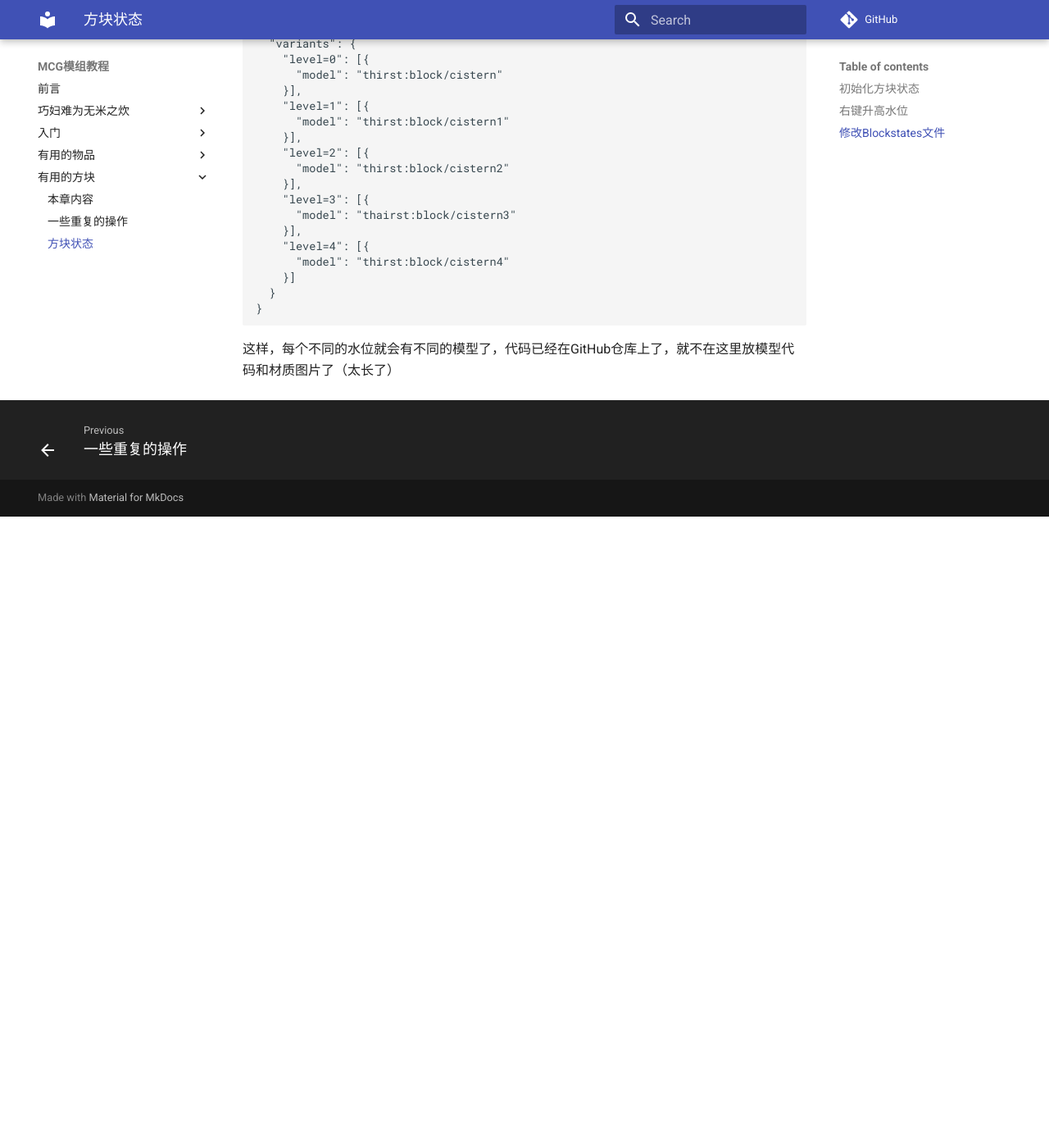
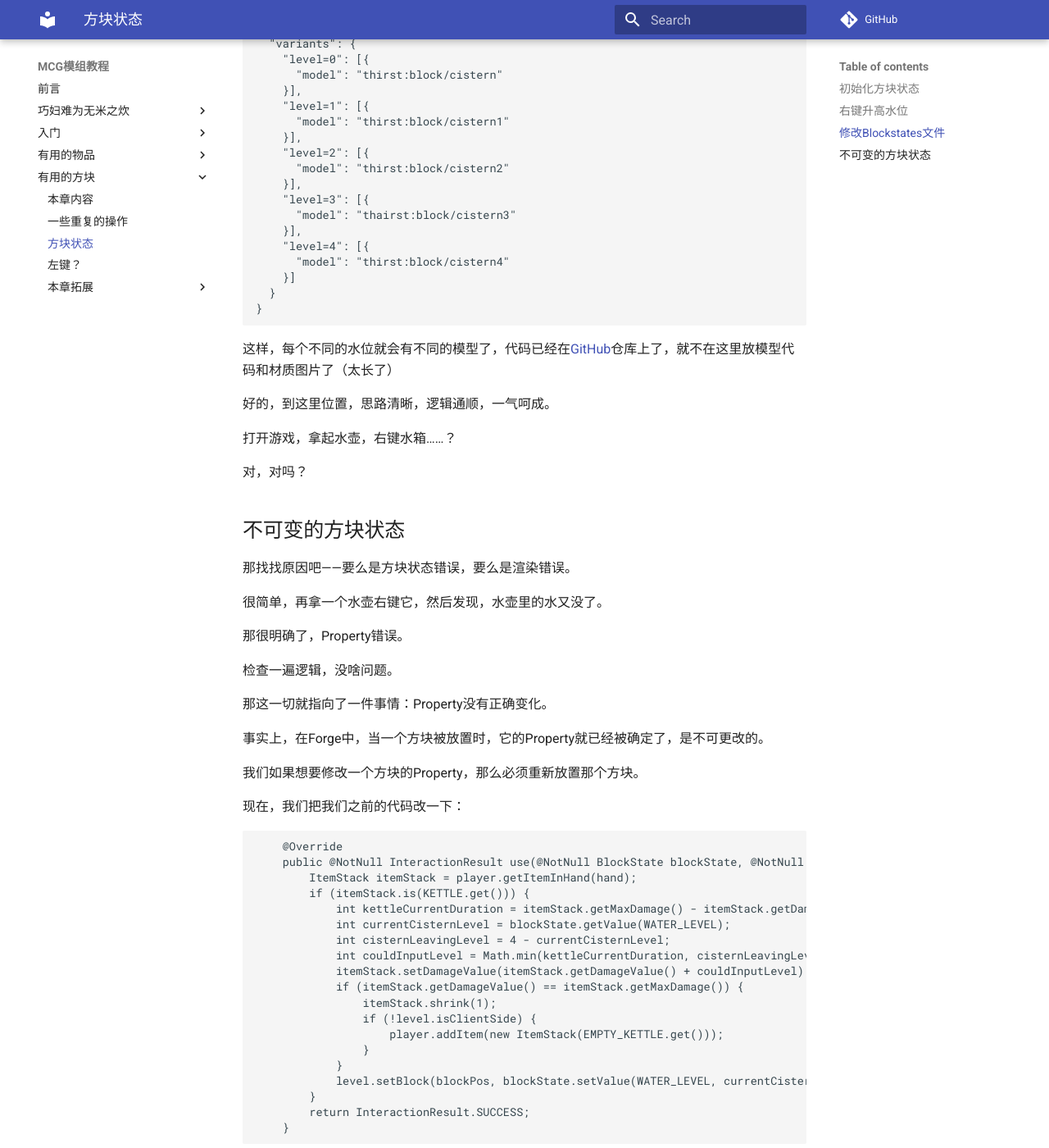
Before and after one commit to MineCraftGensoukyo/ModdingTutorial, an MkDocs documentation site: the page built from docs/block-basic/blockstates.md, in a window 1280 px wide and 1400 px high, scrolled down 2293 px. Shown: the whole window at 82% size. Built offline with MkDocs 1.6.1 and Material for MkDocs 9.7.7, drawn with Linux system fonts in a browser that asks for light colours; comment, search, counter and statistics services are not loaded; before the commit the page ends 2923 px from its top, so only the background shows below that; some of the changed text lies outside the part shown.

Commit message:
完成方块部分内容

````diff
--- a/docs/block-basic/blockstates.md
+++ b/docs/block-basic/blockstates.md
@@ -119,4 +119,52 @@
 }
 ```
 
-这样，每个不同的水位就会有不同的模型了，代码已经在GitHub仓库上了，就不在这里放模型代码和材质图片了（太长了）
+这样，每个不同的水位就会有不同的模型了，代码已经在[GitHub](https://github.com/MineCraftGensoukyo/Thirst/tree/chapter4)仓库上了，就不在这里放模型代码和材质图片了（太长了）
+
+好的，到这里位置，思路清晰，逻辑通顺，一气呵成。
+
+打开游戏，拿起水壶，右键水箱……？
+
+对，对吗？
+
+## 不可变的方块状态
+
+那找找原因吧——要么是方块状态错误，要么是渲染错误。
+
+很简单，再拿一个水壶右键它，然后发现，水壶里的水又没了。
+
+那很明确了，Property错误。
+
+检查一遍逻辑，没啥问题。
+
+那这一切就指向了一件事情：Property没有正确变化。
+
+事实上，在Forge中，当一个方块被放置时，它的Property就已经被确定了，是不可更改的。
+
+我们如果想要修改一个方块的Property，那么必须重新放置那个方块。
+
+现在，我们把我们之前的代码改一下：
+
+```java
+    @Override
+    public @NotNull InteractionResult use(@NotNull BlockState blockState, @NotNull Level level, @NotNull BlockPos blockPos, @NotNull Player player, @NotNull InteractionHand hand, @NotNull BlockHitResult result) {
+        ItemStack itemStack = player.getItemInHand(hand);
+        if (itemStack.is(KETTLE.get())) {
+            int kettleCurrentDuration = itemStack.getMaxDamage() - itemStack.getDamageValue();
+            int currentCisternLevel = blockState.getValue(WATER_LEVEL);
+            int cisternLeavingLevel = 4 - currentCisternLevel;
+            int couldInputLevel = Math.min(kettleCurrentDuration, cisternLeavingLevel);
+            itemStack.setDamageValue(itemStack.getDamageValue() + couldInputLevel);
+            if (itemStack.getDamageValue() == itemStack.getMaxDamage()) {
+                itemStack.shrink(1);
+                if (!level.isClientSide) {
+                    player.addItem(new ItemStack(EMPTY_KETTLE.get()));
+                }
+            }
+            level.setBlock(blockPos, blockState.setValue(WATER_LEVEL, currentCisternLevel + couldInputLevel), 0b0011);
+        }
+        return InteractionResult.SUCCESS;
+    }
+```
+
+此时再进入游戏就会发现，一切都正常了。
--- a/mkdocs.yml
+++ b/mkdocs.yml
@@ -37,3 +37,6 @@
       - 本章内容: block-basic/introduction.md
       - 一些重复的操作: block-basic/construct.md
       - 方块状态: block-basic/blockstates.md
+      - 左键？: block-basic/canceled.md
+      - 本章拓展:
+          - 建议自学内容: item-basic/advanced/recommend.md
````
Also changed, not shown: docs/block-basic/advanced/recommend.md (added, +8 -0 lines), docs/block-basic/canceled.md (added, +81 -0 lines), docs/item-basic/introduction.md (+2 -0 lines).
